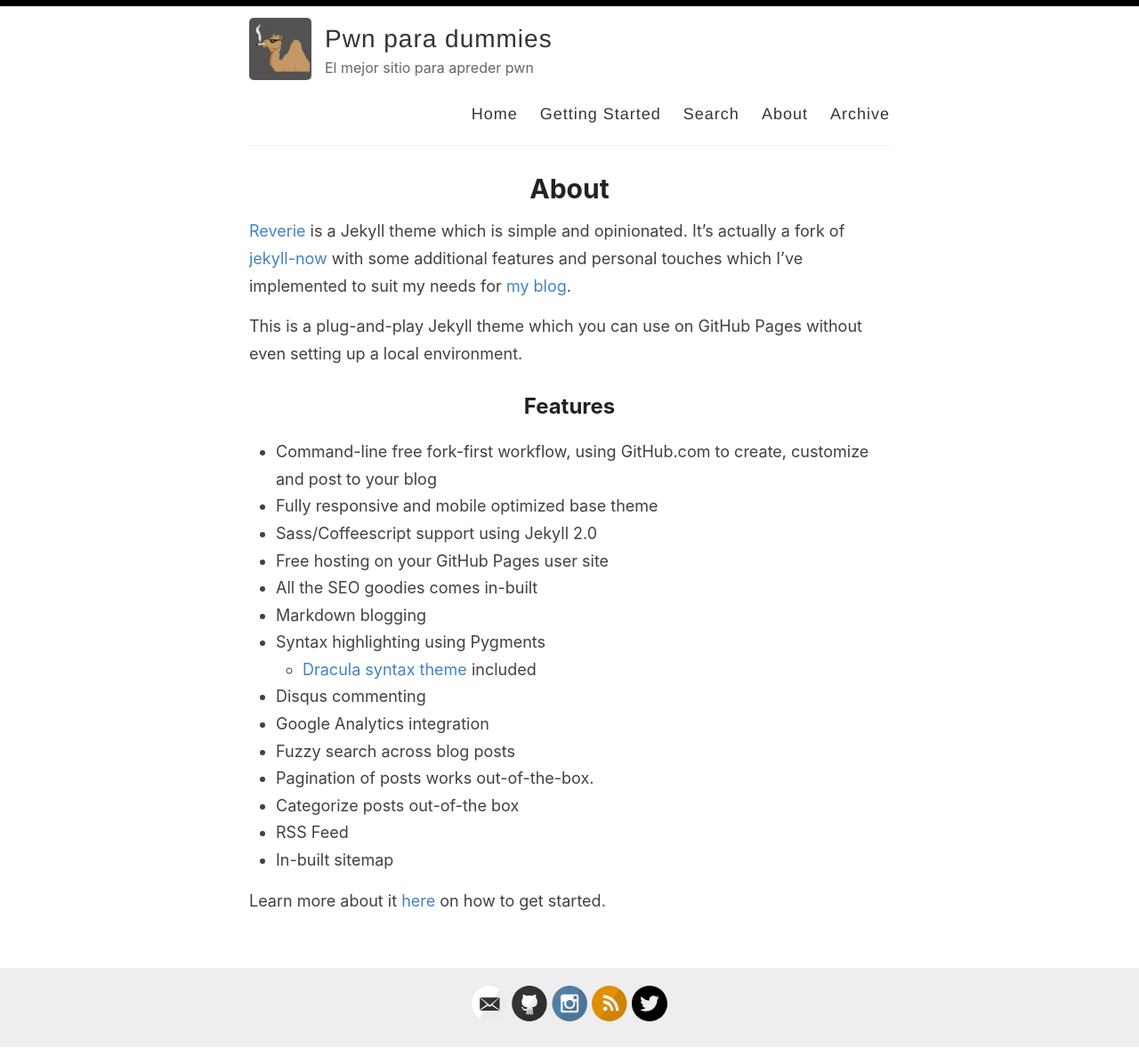
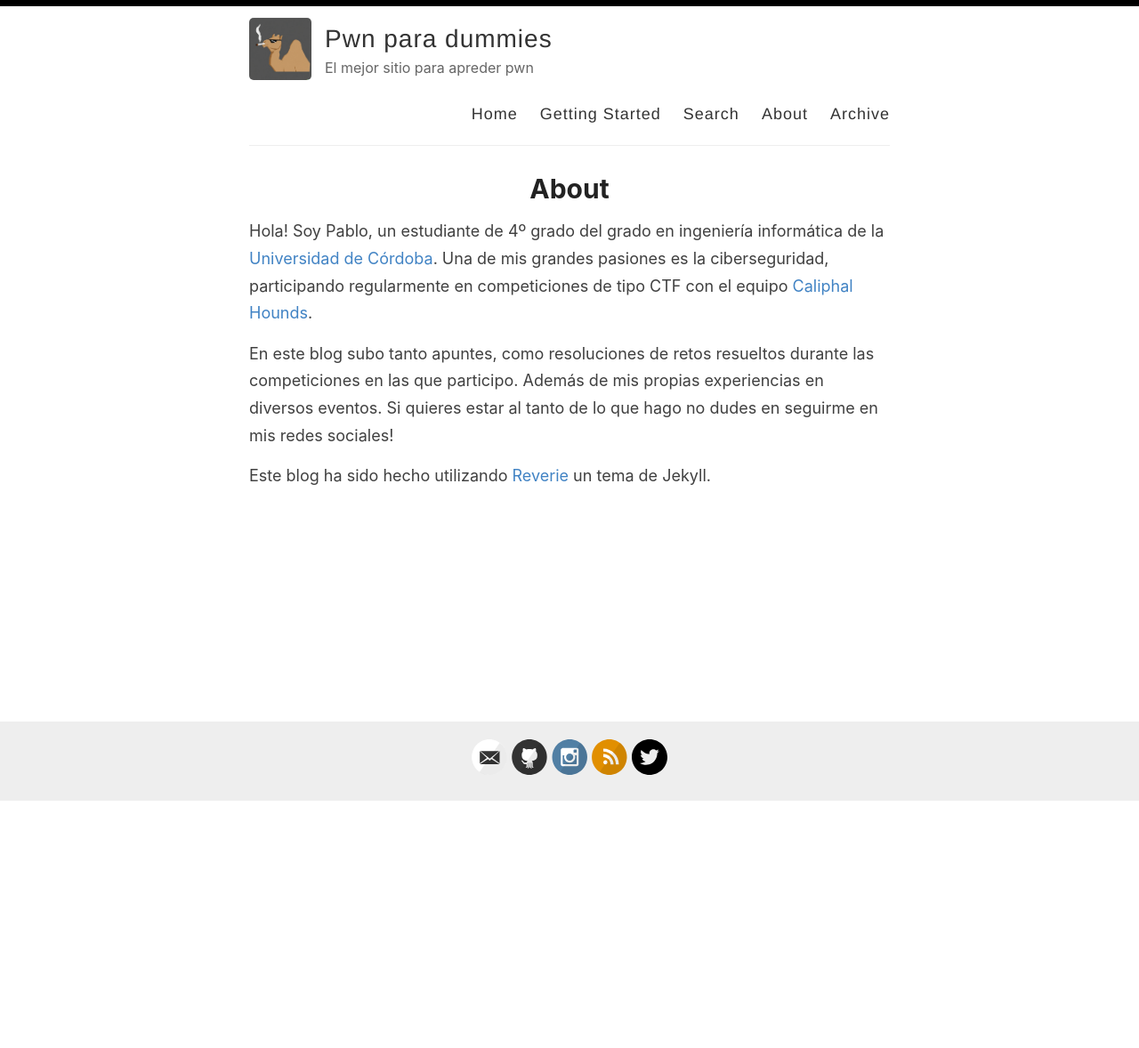
Before and after one commit to naibu3/naibu3.github.io, a Jekyll site: the page built from _pages/about.md, in a window 1280 px wide. Shown: the whole page at 89% size. Built offline with Jekyll 4.4.1, drawn with Linux system fonts in a browser that asks for light colours; after the commit the page ends 901 px from its top, so only the background shows below that.

Commit message:
About updated

```diff
--- a/_pages/about.md
+++ b/_pages/about.md
@@ -4,26 +4,10 @@
 permalink: /about/
 ---
 
-[Reverie](https://github.com/amitmerchant1990/reverie) is a Jekyll theme which is simple and opinionated. It's actually a fork of [jekyll-now](https://github.com/barryclark/jekyll-now) with some additional features and personal touches which I've implemented to suit my needs for [my blog](https://www.amitmerchant.com).
+Hola! Soy Pablo, un estudiante de 4º grado del grado en ingeniería informática de la [Universidad de Córdoba](http://www.uco.es/). Una de mis grandes pasiones es la
+ciberseguridad, participando regularmente en competiciones de tipo CTF con el equipo [Caliphal Hounds](https://ctftime.org/team/225933/).
 
-This is a plug-and-play Jekyll theme which you can use on GitHub Pages without even setting up a local environment.
+En este blog subo tanto apuntes, como resoluciones de retos resueltos durante las competiciones en las que participo. Además de mis propias experiencias
+en diversos eventos. Si quieres estar al tanto de lo que hago no dudes en seguirme en mis redes sociales!
 
-## Features
-
-- Command-line free fork-first workflow, using GitHub.com to create, customize and post to your blog
-- Fully responsive and mobile optimized base theme
-- Sass/Coffeescript support using Jekyll 2.0
-- Free hosting on your GitHub Pages user site
-- All the SEO goodies comes in-built
-- Markdown blogging
-- Syntax highlighting using Pygments
-    - [Dracula syntax theme](https://draculatheme.com/) included
-- Disqus commenting
-- Google Analytics integration
-- Fuzzy search across blog posts
-- Pagination of posts works out-of-the-box.
-- Categorize posts out-of-the box
-- RSS Feed
-- In-built sitemap
-
-Learn more about it [here](https://github.com/amitmerchant1990/reverie) on how to get started.
+> Este blog ha sido hecho utilizando [Reverie](https://github.com/amitmerchant1990/reverie) un tema de Jekyll.
```
